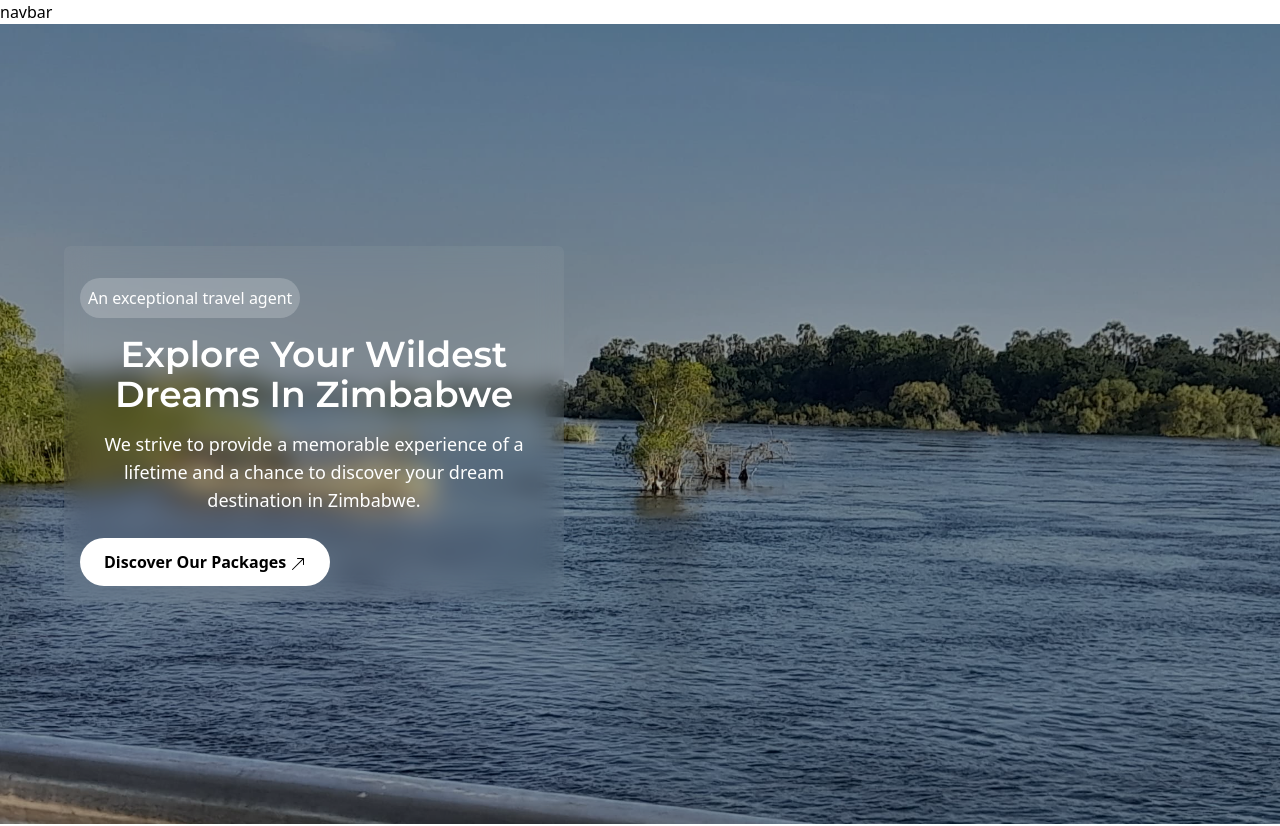
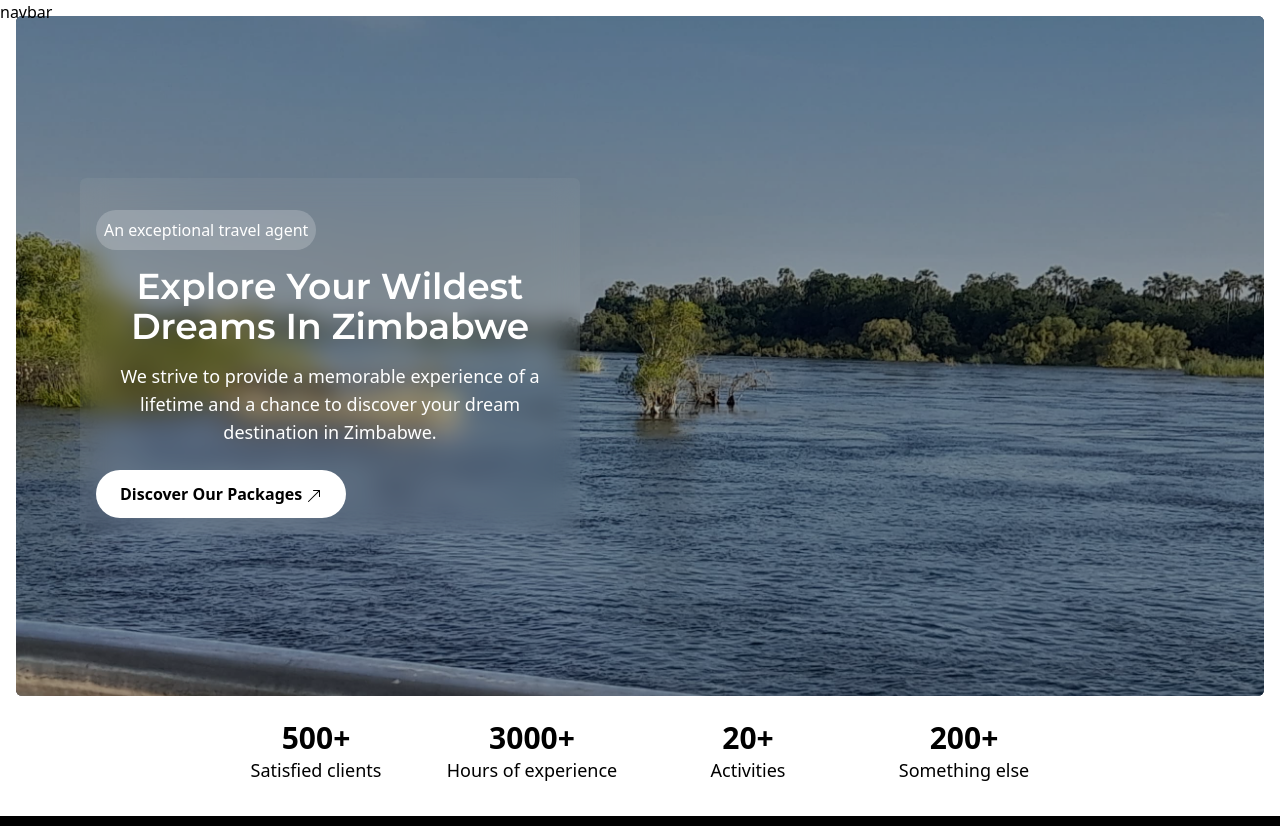
Before and after one commit to PixelCrafte/serene, a Next.js app: page / in a window 1280 px wide. Shown: the top 826 px of the page. Built offline with nearby package versions, Linux system fonts and the light colour scheme.

Commit message:
Edited hero section more

```diff
--- a/src/app/page.jsx
+++ b/src/app/page.jsx
@@ -1,12 +1,38 @@
 import HeroSection from "@/components/HeroSection";
+
+const heroRatings = [
+  {
+    number:'500',
+    text:'Satisfied clients',
+  },
+  {
+    number:'3000',
+    text:'Hours of experience',
+  },
+  {
+    number:'20',
+    text:'Activities',
+  },
+  {
+    number:'200',
+    text:'Something else',
+  }
+]
 
 export default function Home() {
   return (
     <main className="overflow-x-hidden">
+      <div className="h-screen">
       <HeroSection />
-      <section className="bg-white">
-        nothing
+      <section className="bg-white flex gap-4 p-2 justify-center">
+        {heroRatings.map((item, index)=> (
+          <div key={`hero-rating-${index}`} className="sm:w-[200px] text-center">
+            <h2 className="font-bold sm:text-3xl text-lg">{item.number}+</h2>
+            <p className="font-light text-xs sm:text-lg">{item.text}</p>
+          </div>
+        ))}
       </section>
+      </div>
     </main>
   );
 }
--- a/src/components/HeroSection.jsx
+++ b/src/components/HeroSection.jsx
@@ -9,15 +9,15 @@ const openSans = Open_Sans({ subsets: ['latin'], weight: ['400', '700'] });
 
 const HeroSection = () => {
   return (
-    <section className="relative h-screen bg-gray-900 text-white flex items-center">
+    <section className="relative h-[85vh] bg-gray-900 text-white flex items-center sm:m-4 sm:rounded-md">
       {/* Background image */}
-      <div className="absolute inset-0">
+      <div className="absolute inset-0 rounded-md">
         <Image
           src="/images/bg-1.jpg" // Use the path to your image in the public folder
           alt="Travel Adventure in Zimbabwe"
           layout="fill"
           objectFit="cover"
-          className="opacity-100" // Adjust opacity for the image
+          className="opacity-100 sm:rounded-md" // Adjust opacity for the image
         />
       </div>
 
@@ -32,7 +32,7 @@ const HeroSection = () => {
       </div>
 
       {/* Dark overlay */}
-      <div className="absolute inset-0 bg-black opacity-30 z-0"></div>
+      <div className="absolute inset-0 bg-black opacity-30 z-0 sm:rounded-md"></div>
     </section>
   );
 };
--- a/src/components/Navbar.jsx
+++ b/src/components/Navbar.jsx
@@ -1,7 +1,7 @@
 
 const Navbar = () => {
   return (
-    <div>
+    <div className="fixed top-0 z-40">
       navbar
     </div>
   )
```
